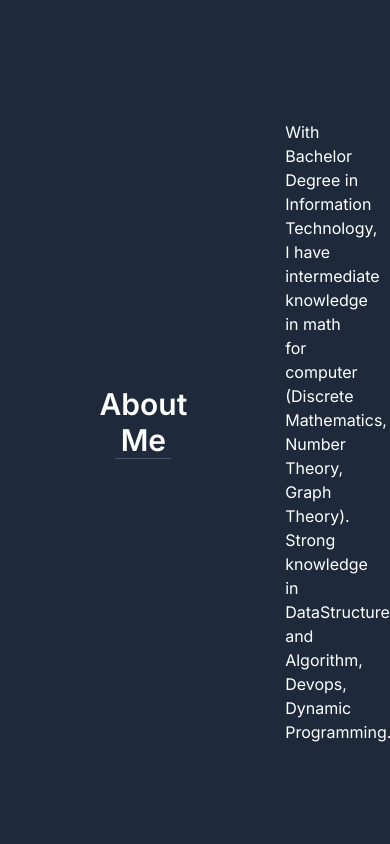
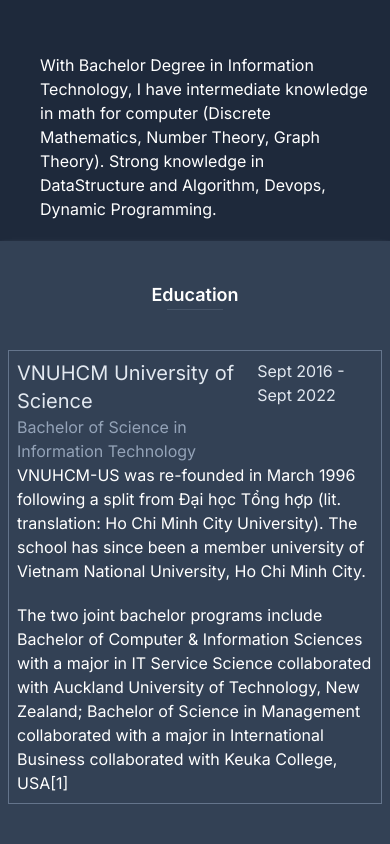
Before and after one commit to TanNguyen120/portfolio, a Next.js app: page / in a window 390 px wide. Shown: the part 900-1744 px from the top of the page. Built offline with nearby package versions, Linux system fonts and the light colour scheme.

Commit message:
more responsive

```diff
--- a/app/component/headTile.tsx
+++ b/app/component/headTile.tsx
@@ -1,7 +1,7 @@
 export default function HeadTile({ tile }: { tile: string }) {
   return (
-    <div className=' flex flex-col  w-1/3 items-center mb-5'>
-      <div className=' text-white font-semibold text-3xl text-center'>
+    <div className=' flex flex-col  lg:w-1/3 items-center mb-5'>
+      <div className=' text-white font-semibold lg:text-3xl md:text-xl text-lg text-center'>
         {tile}
       </div>
       <div className=' border-t w-14 border-slate-600'></div>
--- a/app/page.tsx
+++ b/app/page.tsx
@@ -59,12 +59,12 @@
         </div>
       </div>
       <div
-        className=' flex justify-center min-w-full bg-slate-800 p-44 shadow-md shadow-slate-50'
+        className=' flex justify-center min-w-full bg-slate-800 lg:p-44 md:p-10 p-5 shadow-md shadow-slate-50'
         id='aboutMe'
       >
-        <div className='flex flex-row w-1/2 items-center gap-24'>
+        <div className='flex lg:flex-row flex-col lg:w-1/2 items-center lg:gap-24 gap-10'>
           <HeadTile tile='About Me' />
-          <div className='text-white text-left w-1/2 ml-5 mr-auto'>
+          <div className='text-white text-left lg:w-1/2 ml-5 mr-auto'>
             With Bachelor Degree in Information Technology, I have intermediate
             knowledge in math for computer (Discrete Mathematics, Number Theory,
             Graph Theory). Strong knowledge in DataStructure and Algorithm,
@@ -73,14 +73,14 @@
         </div>
       </div>
       {/* ============================================================================================================================================================================== */}
-      <div className='  min-w-full bg-slate-700 p-24 shadow-md shadow-slate-400 flex items-center justify-center'>
+      <div className='  min-w-full bg-slate-700 lg:p-24 md:p-10 pt-10 p-2 shadow-md shadow-slate-400 flex items-center justify-center'>
         <div
-          className='flex flex-col w-1/2 gap-24 justify-center items-center '
+          className='flex flex-col lg:w-1/2 lg:gap-24 gap-5 md:gap-10 justify-center items-center '
           id='education'
         >
           <HeadTile tile='Education' />
-          <div className=' flex flex-col border border-slate-500 p-10 '>
-            <div className=' flex flex-row '>
+          <div className=' flex flex-col border w-full md:w-fit border-slate-500 lg:p-10 md:p-5  p-2  '>
+            <div className=' flex flex-row  '>
               <div className=' flex flex-col'>
                 <div className=' text-slate-200 text-xl'>
                   VNUHCM University of Science{' '}
@@ -116,7 +116,7 @@
       {/* ============================================================================================================================================================================== */}
 
       <div
-        className='flex flex-col items-center gap-14 justify-center min-w-full bg-slate-800 p-24 shadow-md shadow-slate-50'
+        className='flex flex-col items-center gap-14 justify-center min-w-full bg-slate-800 lg:p-24 md:p-5 p-2 shadow-md shadow-slate-50'
         id='projects'
       >
         <HeadTile tile='Projects' />
```
